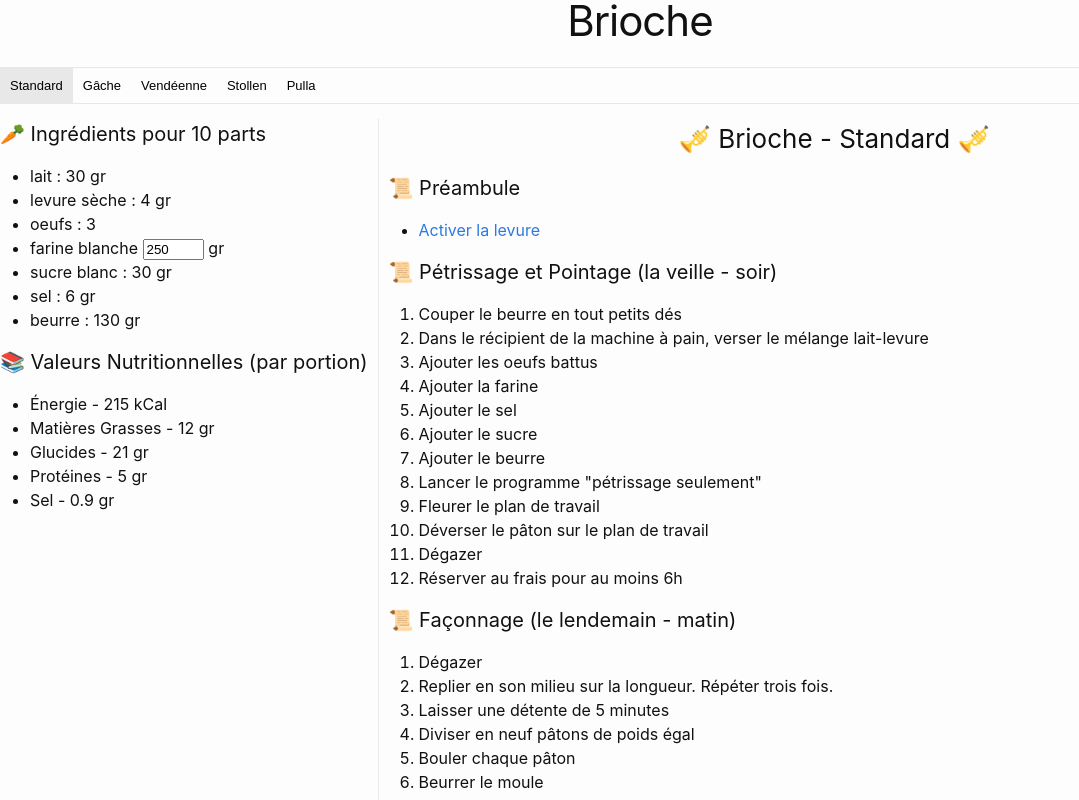
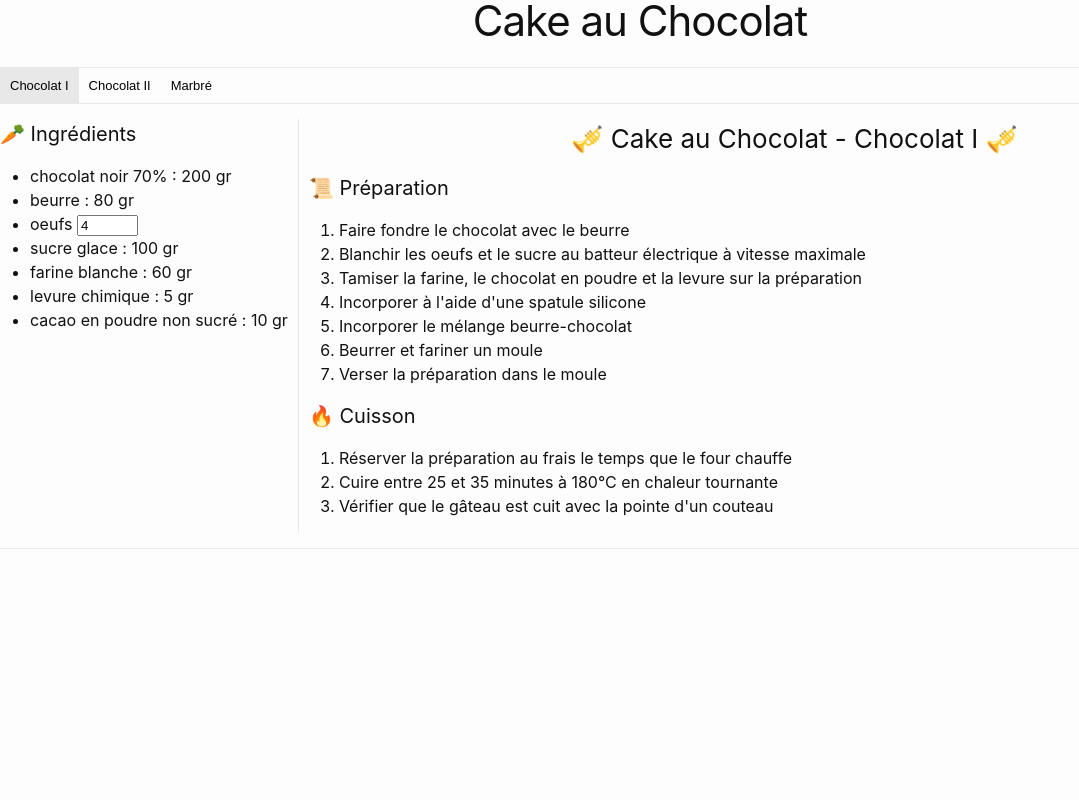
Before and after one commit to vianneyfaivre/recipe, a Svelte app: page / in a window 1280 px wide. Shown: the top 800 px of the page, without its empty margins (0-1079 px from the left). Built offline with nearby package versions, Linux system fonts and the light colour scheme.

Commit message:
changed transition to fadeIn only

```diff
--- /dev/null
+++ b/public/cake-chocolat.yaml
@@ -0,0 +1,162 @@
+title: Cake au Chocolat
+utensils:
+  - casserole
+  - batteur-elec
+  - tamis
+  - spatule-silicone
+  - saladier
+  - moule-cake
+recipes:
+  Chocolat I:
+    ingredients:
+      - label: chocolat noir 70%
+        qty: 200
+        unit: gr
+      - label: beurre
+        qty: 80
+        unit: gr
+      - label: oeufs
+        qty: 4
+        variable: true
+      - label: sucre glace
+        qty: 100
+        unit: gr
+      - label: farine blanche
+        qty: 60
+        unit: gr
+      - label: levure chimique
+        qty: 5
+        unit: gr
+      - label: cacao en poudre non sucré
+        qty: 10
+        unit: gr
+    steps:
+      - label: Préparation
+        details:
+        - Faire fondre le chocolat avec le beurre
+        - Blanchir les oeufs et le sucre au batteur électrique à vitesse maximale
+        - Tamiser la farine, le chocolat en poudre et la levure sur la préparation
+        - Incorporer à l'aide d'une spatule silicone
+        - Incorporer le mélange beurre-chocolat
+        - Beurrer et fariner un moule
+        - Verser la préparation dans le moule
+      - label: Cuisson
+        emoji: 🔥
+        details:
+        - Réserver la préparation au frais le temps que le four chauffe
+        - Cuire entre 25 et 35 minutes à 180°C en chaleur tournante
+        - Vérifier que le gâteau est cuit avec la pointe d'un couteau
+  Chocolat II:
+    ingredients:
+      - label: chocolat noir 70%
+        qty: 40
+        unit: gr
+      - label: beurre
+        qty: 75
+        unit: gr
+      - label: oeufs
+        qty: 4
+        variable: true
+      - label: miel
+        qty: 60
+        unit: gr
+      - label: sucre
+        qty: 100
+        unit: gr
+      - label: poudre d'amandes
+        qty: 60
+        unit: gr
+      - label: farine blanche
+        qty: 90
+        unit: gr
+      - label: levure chimique
+        qty: 6
+        unit: gr
+      - label: cacao en poudre non sucré
+        qty: 20
+        unit: gr
+      - label: crème fleurette
+        qty: 100
+        unit: gr
+      - label: rhum brun
+        qty: 15
+        unit: gr
+    steps:
+      - label: Préparation
+        details:
+        - Faire fondre le chocolat avec le beurre
+        - Mélanger les oeufs, le miel et le sucre au fouet
+        - Tamiser la farine, la poudre d'amandes, le chocolat en poudre et la levure sur la préparation
+        - Incorporer à l'aide d'une spatule silicone
+        - Incorporer la crème entière et le rhum
+        - Incorporer le mélange beurre-chocolat
+        - Beurrer et fariner un moule
+        - Verser la préparation dans le moule
+      - label: Cuisson
+        emoji: 🔥
+        details:
+        - Réserver au frais au moins une heure avant cuisson
+        - Cuire 45 minutes à 160°C en chaleur tournante
+        - Vérifier que le gâteau est cuit avec la pointe d'un couteau
+  Marbré:
+    utensils:
+      - grille
+    ingredients:
+    - label: oeufs
+      qty: 2
+      variable: true
+    - label: sucre
+      qty: 200
+      unit: gr
+    - label: beurre
+      qty: 125
+      unit: gr
+    - label: crème fleurette
+      qty:  175
+      unit: gr
+    - label: farine
+      qty: 175
+      unit: gr
+    - label: levure chimique
+      qty: 6
+      unit: gr
+    - label: cacao en poudre non sucré
+      qty: 25
+      unit: gr
+    - label: vanille liquide
+    - label: glaçage rocher
+      link: /recettes/glacage#Rocher
+    steps:
+      - label: Préparation
+        details:
+          - Faire fondre le beurre
+          - Blanchir les oeufs et le sucre au batteur électrique à vitesse maximale
+          - Incorporer progressivement le beurre fondu à vitesse lente
+          - Incorporer progressivement la crème fleurette à vitesse très lente
+          - Tamiser la farine et la levure sur la préparation
+          - Incorporer à l'aide d'une spatule silicone
+          - Déverser la préparation dans deux saladiers distincts
+      - label: Partie Chocolat
+        details:
+          - Incorporer le cacao en poudre non sucré dans un des saladiers
+          - Réserver
+      - label: Partie Vanille
+        details:
+          - Incorporer la vanille liquide dans l'autre saladier
+          - Réserver
+      - label: Assemblage
+        details:
+          - Beurrer et fariner un moule
+          - Verser le contenu des deux saladiers dans le moule en alternant vanille/chocolat
+      - label: Cuisson
+        emoji: 🔥
+        details:
+          - Cuire une heure à 150°C
+          - Démouler à l'envers sur une grille
+          - Laisser ressuer sur une grille une heure
+      - label: Glaçage Rocher
+        details:
+          - label: Voir ici
+            link: /recettes/glacage#Rocher
+          - Napper le gâteau avec le glaçage
+          - Laisser le glaçage prendre (environ 2 heures à température ambiante)
--- a/public/index.html
+++ b/public/index.html
@@ -15,7 +15,7 @@
 </head>
 
 	<body>
-		<div id="recipe-v2" data-yaml-path="/brioche.yaml">
+		<div id="recipe-v2" data-yaml-path="/cake-chocolat.yaml">
 		</div>
 	</body>
 </html>
--- a/src/App.svelte
+++ b/src/App.svelte
@@ -18,6 +18,7 @@
 		try {
 			pageData = await loadYaml(recipeYaml);
 		} catch(e) {
+			console.error(e);
 			error = e;
 			return;
 		}
@@ -34,6 +35,8 @@
 
 		// Select the first recipe by default
 		selectedRecipeId = selectedRecipeId || pageData.recipes.keys().next().value;
+
+		console.debug("Recipe initialized!");
 	});
 
 </script>
--- a/src/pages/WholeRecipe.svelte
+++ b/src/pages/WholeRecipe.svelte
@@ -37,7 +37,7 @@
 
         {#if recipeId === selectedRecipeId}
 
-            <div transition:fade="{{ duration: 300 }}">
+            <div in:fade="{{ duration: 500 }}">
                 <Recipe {pageData} {recipeId} {recipe} />
             </div>
 
```
Also changed, not shown: 1 other file (tests, documents, lock files or other folders).
